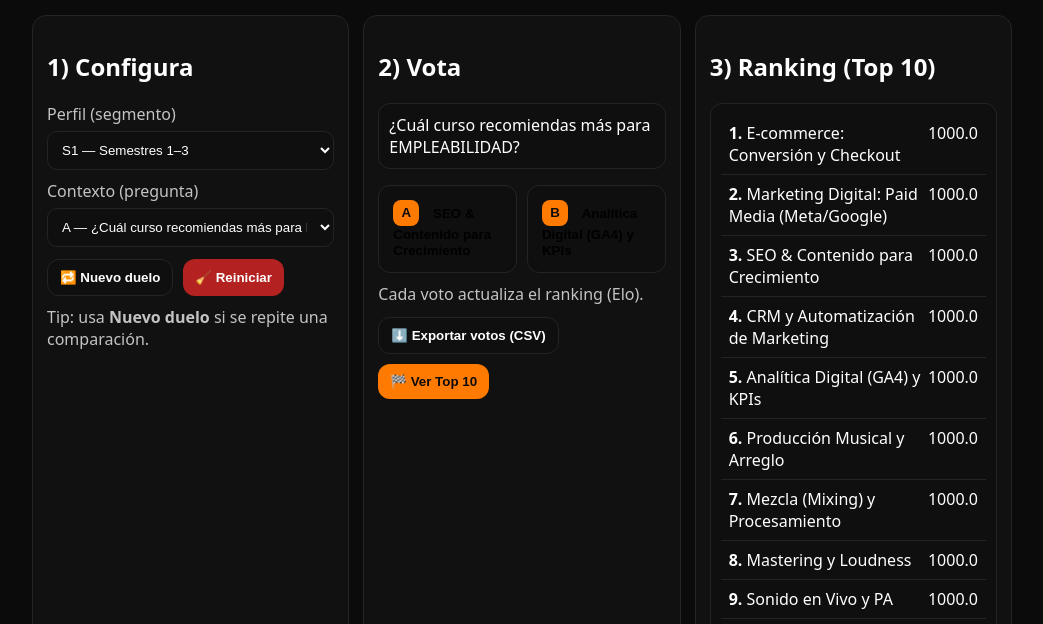
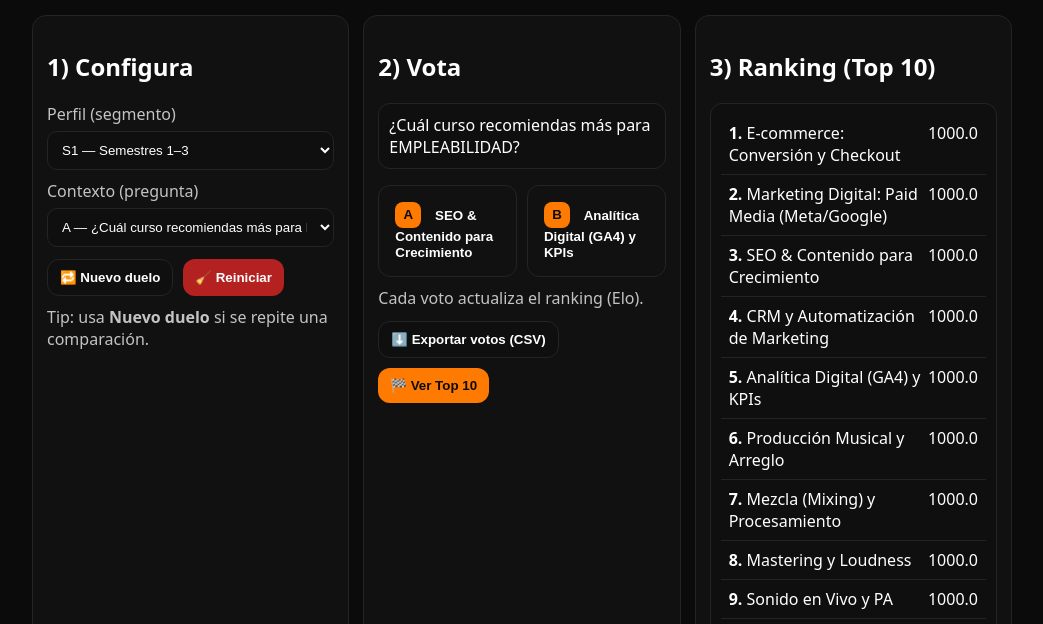
Before and after one commit to iamharveysan/2.1-Algoritmo-de-recomendacion, a plain HTML site: page index.html in a window 1280 px wide. Shown: the part 146-770 px from the top of the page, without its empty margins (118-1161 px from the left). Drawn offline with Linux system fonts and the light colour scheme.

Commit message:
Update style.css

```diff
--- a/style.css
+++ b/style.css
@@ -134,15 +134,18 @@ button {
 }
 
 .pick {
-  background: var(--panel2);
+  background: #111111;
   border: 1px solid var(--border);
   text-align: left;
-  padding: 14px;
+  padding: 16px;
+  color: #ffffff;              /* 🔥 fuerza texto blanco */
 }
 
 .pick:hover {
   border-color: var(--orange);
+  background: #151515;
 }
+
 
 .tag {
   display: inline-block;
```
